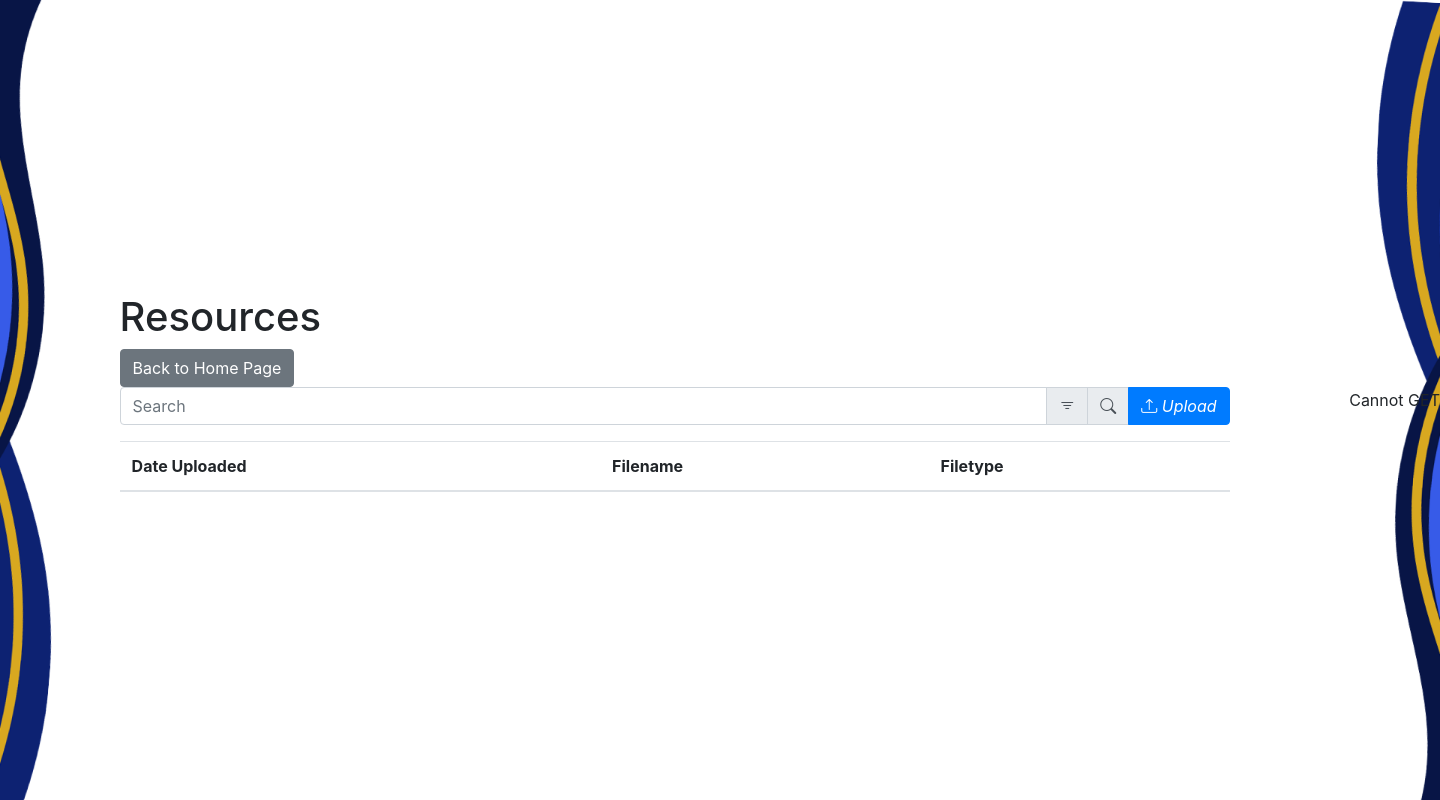
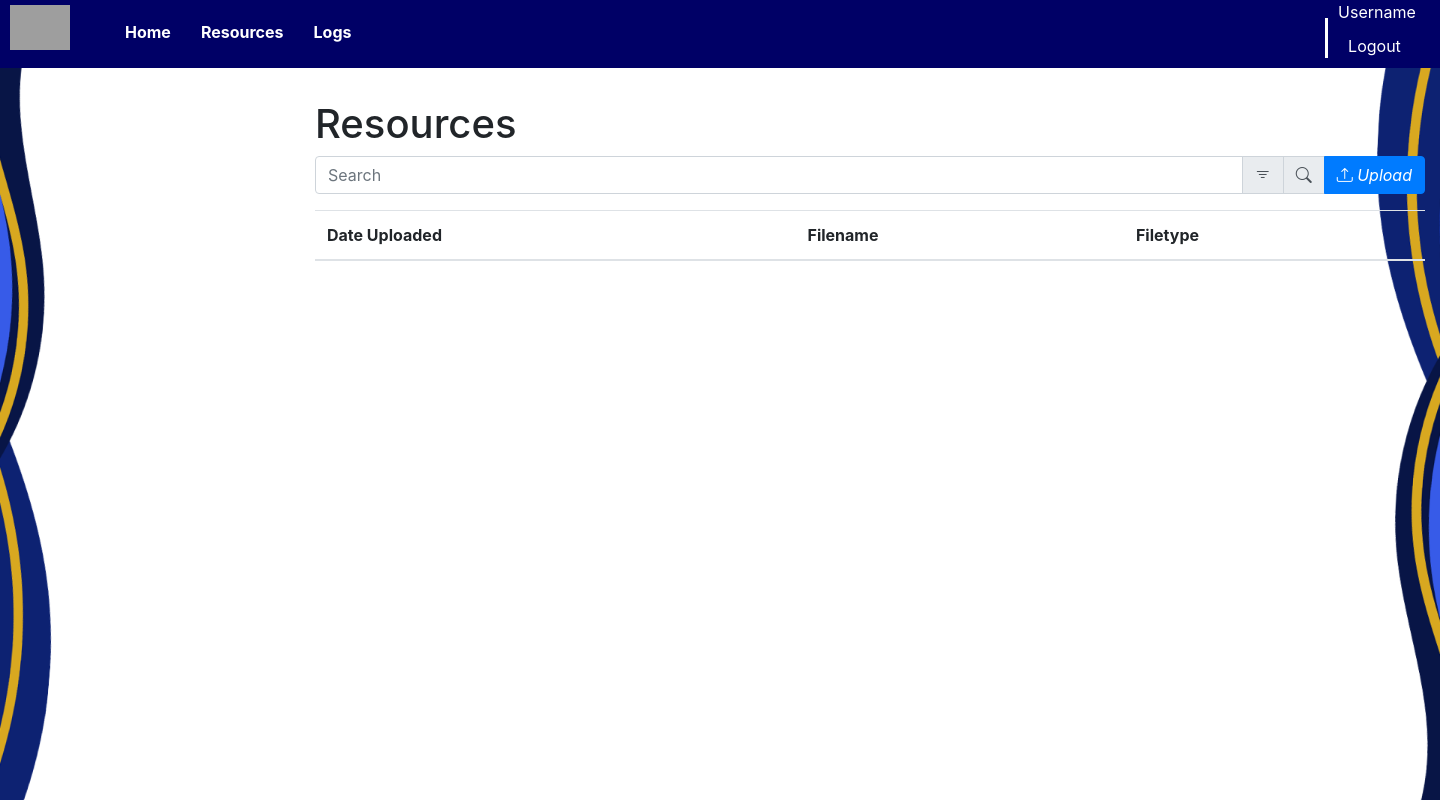
Before and after one commit to ReginaBackwards/webtechfinals, a PHP site: the page made by BBCLive/Manager/Content Manager/resources.html in a window 1440 px wide. Run offline with PHP 8.4, Linux system fonts and the light colour scheme; lists and menus that the app fills with data are empty; some libraries are stand-ins or nearby versions; grey boxes are pictures that could not be loaded.

Commit message:
sana d kayo magconflict hehe

```diff
--- a/BBCLive/Manager/Content Manager/cm-home.html
+++ b/BBCLive/Manager/Content Manager/cm-home.html
@@ -20,7 +20,7 @@
 
         <ul>
           <li><a href="cm-home.html">Home</a></li>
-          <li><button onclick="goToResources()" id="btn">Resources</button></li>
+          <li><a href="#" onclick="goToResources();">Resources</a></li>
           <li><a href="cm-logs.html">Logs</a></li>
         </ul>
 
@@ -87,7 +87,8 @@
         }
       })
       .catch(error => console.error('Error fetching schedules:', error));
-    // Function to fetch and display content manager details
+
+      // Function to fetch and display content manager details
     function displayCmDetails() {
       // Make an AJAX request to the endpoint that provides content manager details
       fetch('/getCmDetails')
--- a/BBCLive/Manager/Content Manager/cmstyles/css/alwin.css
+++ b/BBCLive/Manager/Content Manager/cmstyles/css/alwin.css
@@ -1,11 +1,18 @@
+:root {
+  --font-family-sans-serif: "Nunito", -apple-system, BlinkMacSystemFont, "Segoe UI", Roboto, "Helvetica Neue", Arial, sans-serif, "Apple Color Emoji", "Segoe UI Emoji", "Segoe UI Symbol", "Noto Color Emoji";
+  --font-family-monospace: SFMono-Regular, Menlo, Monaco, Consolas, "Liberation Mono", "Courier New", monospace;
+}
+
 body {
-  display: flex;
-  align-items: center;
-  justify-content: center;
-  height: 100vh;
-  margin: 0;
+  font-family: var(--font-family-sans-serif);
   background-image: url('../images/cm-bg.png');
   background-size: cover;
+  background-repeat: no-repeat;
+  height: 100vh;
+  width: 100%;
+  background-attachment: fixed;
+  margin: 0;
+  padding: 0;
 }
 
 .uploadContainer {
@@ -14,3 +21,142 @@
   margin: 20px;
   border: 2px dashed #000066;
 }
+
+.top-nav {
+  position: fixed;
+  width: 100%;
+  background-color: #000066;
+  z-index: 1000;
+}
+
+.header-container {
+  max-width: 100%;
+  padding-left: 10px;
+  padding-right: 10px;
+  margin-left: auto;
+  margin-right: auto;
+}
+
+.header-logo img {
+  height: 50px;
+  padding-top: 5px;
+}
+
+nav {
+  display: flex !important;
+  flex-wrap: wrap;
+  padding-left: 0;
+  margin-bottom: 0;
+  flex-direction: row;
+  position: relative;
+}
+
+ul {
+  margin-top: 20px !important;
+  flex-direction: row;
+  display: flex;
+
+}
+
+li {
+  text-align: center;
+  margin: 0 15px;
+  list-style-type: none;
+}
+
+li a {
+  text-decoration: none;
+  color: white;
+  font-weight: bold;
+}
+
+li a:hover {
+  text-decoration: none;
+  color:#8acaef;
+  font-weight: bold;
+}
+
+.header-profile {
+  display: flex;
+  flex-direction: row;
+  margin-left: auto;
+  margin-right: 1%;
+  align-items: center;
+}
+
+.header-profile img {
+  margin: 0px 5px 0px 5px
+
+}
+
+.line {
+  border-left: 3px solid white;
+  height: 40px;
+  margin-top: 8px
+}
+
+.user-info {
+  margin-left: 10px;
+
+}
+
+.user-info a {
+  display: flex;
+  flex-direction: column;
+  max-width: 100%;
+  text-decoration: none;
+  color: white;
+
+}
+
+.user-info a:last-child {
+  color: 8acaef;
+}
+
+li a:target {
+  background-color: aqua;
+}
+
+section{
+    padding: 2%;
+    margin-left: 5%;
+    margin-right: 5%;
+}
+
+#logoutBtn, #btn{
+  padding: 20px;
+  cursor: pointer;
+  background-color: #000066;
+  padding: 10px;
+  border: none;
+  color: white;
+}
+#logoutBtn:hover{
+  background-color: #1111d8;
+}
+#btn:hover{
+  background-color: #1111d8 ;
+}
+.avatar-container {
+  overflow: hidden;
+  border-radius: 50%;
+  width: 30px;
+  height: 30px;
+  margin-left: 10px;
+}
+
+.avatar {
+  width: 100%;
+  height: 100%;
+  border-radius: 50%;
+}
+
+h1 {
+  font-size: 100px;
+  margin-top: 100px !important;
+}
+
+.container {
+  position: absolute;
+  margin-left: 300px !important;
+}
--- a/BBCLive/Manager/Content Manager/resources.html
+++ b/BBCLive/Manager/Content Manager/resources.html
@@ -9,12 +9,36 @@
   <link rel="stylesheet" href="https://cdn.jsdelivr.net/npm/bootstrap-icons@1.11.2/font/bootstrap-icons.min.css">
 </head>
 <body>
-  <div id="header"></div>
+  <header class="top-nav">
+    <div class="header-container">
+      <nav>
+        <div class="header-logo">
+          <img src="../../res/slu-logo.png" alt="slu-Logo">
+        </div>
+
+        <ul>
+          <li><a href="cm-home.html">Home</a></li>
+          <li><a href="#" onclick="goToResources();">Resources</a></li>
+          <li><a href="cm-logs.html">Logs</a></li>
+        </ul>
+
+        <div class="header-profile">
+          <!-- <img src="pathofdadp" alt="user-dp"> -->
+          <div id="cmDetails" class="cmDets">
+            <!-- Content manager avatar and name will be displayed here -->
+          </div>
+          <div class="line"></div>
+          <div class="user-info">
+            <a href="">Username</a>
+            <button id="logoutBtn" onclick="logout()">Logout</button>
+          </div>
+        </div>
+      </nav>
+    </div>
+  </header>
+
   <div class="container">
     <h1>Resources</h1>
-    <!-- Back to Home Page Button-->
-    <button type="button" class="btn btn-secondary" onclick="backToHomePage()">Back to Home Page</button>
-
     <div class="input-group mb-3">
       <input type="text" class="form-control" placeholder="Search" aria-label="Search" aria-describedby="basic-addon2" id="Search">
       <div class="input-group-append">
@@ -70,6 +94,66 @@
   <script src="https://cdn.jsdelivr.net/npm/bootstrap@4.0.0/dist/js/bootstrap.min.js" integrity="sha384-JZR6Spejh4U02d8jOt6vLEHfe/JQGiRRSQQxSfFWpi1MquVdAyjUar5+76PVCmYl" crossorigin="anonymous"></script>
 
   <script>
+// Function to fetch and display content manager details
+function displayCmDetails() {
+      // Make an AJAX request to the endpoint that provides content manager details
+      fetch('/getCmDetails')
+        .then(response => response.json())
+        .then(cmDetails => {
+          // Update the HTML with content manager details
+          const cmDetailsDiv = document.getElementById('cmDetails');
+          cmDetailsDiv.innerHTML = `
+                <div class="avatar-container">
+                    <img src="./../../${cmDetails.dp}" class="avatar" alt="Avatar">
+                </div>
+
+            `;
+          const usernameLink = document.querySelector('.user-info a');
+          usernameLink.textContent = cmDetails.username;
+        })
+        .catch(error => {
+          console.error('Error fetching content manager details:', error);
+        });
+    }
+
+        // Call the function to display content manager details on page load
+        displayCmDetails();
+
+    // Function to handle logout
+    function logout() {
+      // Make an AJAX request to the logout endpoint
+      fetch('/logout')
+        .then(response => response.json())
+        .then(data => {
+          console.log('Logout response:', data);
+          if (data.success) {
+            alert('Logout successful');
+            window.location.href = '/'
+          } else {
+            alert('Logout failed');
+          }
+        })
+        .catch(error => {
+          console.error('Error during logout:', error);
+        });
+    }
+
+    function goToResources() {
+      // Make an AJAX request to the server to handle the redirection
+      fetch('/gotoresources')
+        .then(response => response.json())
+        .then(data => {
+          if (data.success) {
+            // Redirect to resources.html after successful request
+            window.location.href = '/Manager/Content%20Manager/resources.html';
+          } else {
+            alert('Failed to go to Resources');
+          }
+        })
+        .catch(error => {
+          console.error('Error during request to go to Resources:', error);
+        });
+    }
     fetch('/res/footer.html')
         .then(response => response.text())
         .then(data => {
```
Also changed, not shown: BBCLive/Manager/Content Manager/cmstyles/css/cm-home.css (+7 -7 lines).
